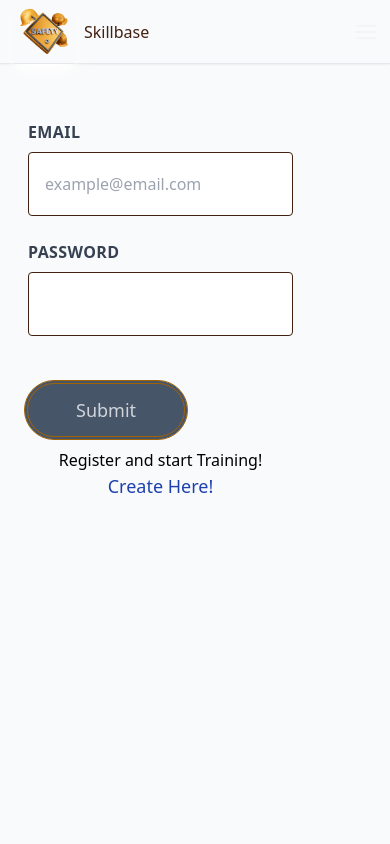
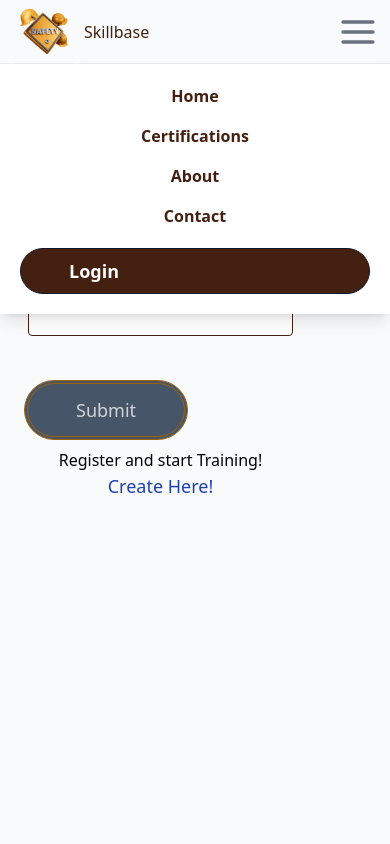
Before and after one commit to rufustech/skillbase, a React (Vite) app: page /login in a window 390 px wide. Both pictures are taken after a click on the button 366 px from the left and 31 px from the top of the page. Shown: the top 844 px of the page. Built offline with nearby package versions, Linux system fonts and the light colour scheme.

Commit message:
fix hamburger menu

```diff
--- a/src/components/DashboardComponents/Admin.jsx
+++ b/src/components/DashboardComponents/Admin.jsx
@@ -211,7 +211,7 @@ function Admin() {
 
               <button
                 type="submit"
-                className="mt-5 px-6 font-semibold py-3 bg-[#432010] text-white rounded-lg"
+                className="mt-5 px-12 font-semibold py-3 bg-[#432010] text-white rounded-full"
                 disabled={isSubmitting}
               >
                 {isSubmitting ? "Creating..." : "Create Course"}
@@ -222,7 +222,7 @@ function Admin() {
         </div>
 
         <div className="grid md:grid-cols-2">
-          <div className="p-12">
+          <div className="lg:p-12">
             <form onSubmit={handleCreateLesson} className="mt-16">
               <label htmlFor="selectedCourse">Select Course</label>
               <select
@@ -283,7 +283,7 @@ function Admin() {
 
               <button
                 type="submit"
-                className="mt-5 px-6 font-semibold py-3 bg-[#432010] text-white rounded-lg"
+                className="mt-5 px-12 font-semibold py-3 bg-[#432010] text-white rounded-full"
                 disabled={isSubmitting}
               >
                 {isSubmitting ? "Creating..." : "Create Lesson"}
@@ -314,7 +314,7 @@ function Admin() {
             </select>
             <button
               type="button"
-              className="mt-4 px-4 py-2 bg-red-600 text-white rounded"
+              className="mt-4 px-4 py-2 bg-red-600 text-white rounded-full"
               onClick={handleDeleteCourse}
             >
               Delete Selected Course
--- a/src/components/DashboardComponents/courseComponents/CourseCard.jsx
+++ b/src/components/DashboardComponents/courseComponents/CourseCard.jsx
@@ -3,7 +3,7 @@ function CourseCard({ course }) {
     <div className="mx-auto p-2 hover:scale-105 flex  justify-center items-center">
       <a
         href={`/lessons/courses/${course._id}/`} // Link to the lessons page for the specific course
-        className="block max-w-sm w-full h-52 p-6  rounded border-gray-700 border-2 shadow hover:bg-gray-200 group overflow-hidden"
+        className="block max-w-sm w-full h-52 p-6  rounded border-gray-700 shadow-lg border-double border-1 border-[#432010] border hover:bg-gray-200 group overflow-hidden"
       >
         <h5 className="mb-2 text-2xl font-bold tracking-tight text-[#432010] group-hover:text-black line-clamp-2">
           {course.title}
--- a/src/components/DashboardComponents/courseComponents/CourseHero.jsx
+++ b/src/components/DashboardComponents/courseComponents/CourseHero.jsx
@@ -44,7 +44,7 @@ function CourseHero() {
           <circle cx={389} cy={389} r={389} fill="#0d6efd" fillOpacity="0.19" />
         </svg>
         <div className="container px-4 mx-auto">
-          <div className="grid grid-cols-12 gap-6">
+          <div className="grid xl:grid-cols-12 gap-6">
             <div className="col-span-12 md:col-span-4">
               <h2 className="text-4xl md:text-[40px] text-[#432010] font-bold leading-normal mb-4 p-4">
                 Your Safety, Our Commitment
@@ -55,15 +55,15 @@ function CourseHero() {
                 safely every day. Because here at Diamond Mine your safety is
                 our Priority.
               </p>
-              <h3 className="p-4 text-center text-3xl rounded-full text-[#432010] font-bold shadow-lg ">
+              <h3 className="p-4 text-center text-3xl rounded-full text-[#432010] font-bold shadow-lg shadow-lg border-double border-0.5 border-[#432010] border">
                 Get your safety training
               </h3>
             </div>
             <div className="col-span-12 md:col-span-8">
-              <div className="grid grid-cols-2 gap-6 gap-x-5">
+              <div className="grid lg:grid-cols-2 gap-6 gap-x-5">
                 <div className="col-span-2 md:col-span-1">
                   <div>
-                    <div className="shadow border-black border-2 h-full p-3">
+                    <div className="shadow-lg border-double border-1 border-[#432010] border h-full p-3">
                       <div className="p-4 lg:p-8">
                         <div className="text-[40px] text-blue-600 mb-2">
                           <i className="fas fa-cannabis" />
@@ -78,7 +78,7 @@ function CourseHero() {
                         </p>
                       </div>
                     </div>
-                    <div className="shadow border-black border-2 h-full p-3 mt-4">
+                    <div className="shadow-lg border-double border-1 border-[#432010] border  h-full p-3 mt-4">
                       <div className="p-4 lg:p-8">
                         <div className="text-[40px] text-blue-600 mb-2">
                           <i className="fas fa-ribbon" />
@@ -97,7 +97,7 @@ function CourseHero() {
                 </div>
                 <div className="col-span-2  md:col-span-1">
                   <div className="md:mt-12">
-                    <div className="bg-white border-black border-2 shadow h-full p-3 md:mt-4">
+                    <div className="bg-white opacity-90 shadow-lg border-double border-1 border-[#432010] border h-full p-3 md:mt-4">
                       <div className="p-4 lg:p-8">
                         <div className="text-[40px] text-blue-600 mb-2">
                           <i className="fas fa-camera" />
@@ -111,7 +111,7 @@ function CourseHero() {
                         </p>
                       </div>
                     </div>
-                    <div className="bg-white border-black border-2 shadow h-full p-3 mt-4">
+                    <div className="bg-white shadow-lg border-double border-1 border-[#432010] border h-full p-3 mt-4">
                       <div className="p-4 lg:p-8">
                         <div className="text-[40px] text-blue-600 mb-2">
                           <i className="fab fa-asymmetrik" />
--- a/src/components/SubHeader.jsx
+++ b/src/components/SubHeader.jsx
@@ -5,6 +5,7 @@ import { safetyhelmets } from "../assets";
 function SubHeader() {
   const navigate = useNavigate();
   const [isLoggedIn, setIsLoggedIn] = useState(false);
+  const [isMenuOpen, setIsMenuOpen] = useState(false);
 
   // Check login status on component mount
   useEffect(() => {
@@ -22,8 +23,14 @@ function SubHeader() {
     navigate("/");
   };
 
+  // Toggle menu
+  const toggleMenu = () => {
+    setIsMenuOpen((prev) => !prev);
+  };
+
   return (
     <nav className="sticky bg-[#f9fafb] top-0 w-full shadow-sm flex justify-between relative h-16 items-center border-b px-3 md:px-10 lg:px-20 z-50">
+      {/* Logo */}
       <div className="flex items-center gap-2">
         <a href="/">
           <img
@@ -35,6 +42,8 @@ function SubHeader() {
         <span className="sr-only">Shop Logo</span>
         <p className="text-[#432010]">Skillbase</p>
       </div>
+
+      {/* Desktop Menu */}
       <ul className="hidden font-semibold text-[#432010] dark:text-white lg:absolute left-[50%] top-[50%] -translate-x-1/2 -translate-y-1/2 lg:flex flex-row items-center justify-center gap-5">
         <li>
           <a
@@ -69,6 +78,8 @@ function SubHeader() {
           </a>
         </li>
       </ul>
+
+      {/* Desktop Login/Logout */}
       <div className="hidden lg:flex items-center justify-center gap-5 text-[#432010] text-sm">
         {isLoggedIn ? (
           <button
@@ -86,24 +97,82 @@ function SubHeader() {
           </a>
         )}
       </div>
+
+      {/* Hamburger Icon */}
       <svg
         xmlns="http://www.w3.org/2000/svg"
-        width={24}
-        height={24}
+        width={40}
+        height={40}
         viewBox="0 0 24 24"
         fill="none"
         stroke="currentColor"
         strokeWidth={2}
         strokeLinecap="round"
         strokeLinejoin="round"
-        className="lucide-icon AlignJustify 24 block lg:hidden hover:opacity-80 transition text-gray-100"
+        className="lucide-icon AlignJustify 24 block lg:hidden hover:opacity-80 transition text-gray-500"
         role="button"
+        onClick={toggleMenu}
       >
         <line x1={3} x2={21} y1={6} y2={6}></line>
         <line x1={3} x2={21} y1={12} y2={12}></line>
         <line x1={3} x2={21} y1={18} y2={18}></line>
       </svg>
       <span className="sr-only">Mobile Menu Icon</span>
+
+      {/* Mobile Menu */}
+      {isMenuOpen && (
+        <div className="absolute top-16 left-0 w-full bg-white shadow-lg z-40 p-5 flex flex-col gap-5">
+          <ul className="flex flex-col items-center text-[#432010] font-semibold gap-4">
+            <li>
+              <a
+                className="hover:bg-gray-100 text-[#432010] px-2 py-1.5 rounded-md"
+                href="/"
+              >
+                Home
+              </a>
+            </li>
+            <li>
+              <a
+                className="hover:bg-gray-100 text-[#432010] px-2 py-1.5 rounded-md"
+                href="/certs"
+              >
+                Certifications
+              </a>
+            </li>
+            <li>
+              <a
+                className="hover:bg-gray-100 text-[#432010] px-2 py-1.5 rounded-md"
+                href="/about"
+              >
+                About
+              </a>
+            </li>
+            <li>
+              <a
+                className="hover:bg-gray-100 text-[#432010] px-2 py-1.5 rounded-md"
+                href="/contact"
+              >
+                Contact
+              </a>
+            </li>
+          </ul>
+          {isLoggedIn ? (
+            <button
+              onClick={handleLogout}
+              className="w-full border-gray-900 border text-lg rounded-full text-white font-bold bg-[#432010] px-12 py-2 hover:scale-95 hover:text-[#432010] hover:bg-[white] hover:border-4 hover:border-double cursor-pointer hover:opacity-80 transition"
+            >
+              Logout
+            </button>
+          ) : (
+            <a
+              href="/login"
+              className="w-full border-gray-900 border text-lg rounded-full text-white font-bold bg-[#432010] px-12 py-2 hover:scale-95 hover:text-[#432010] hover:bg-[white] hover:border-4 hover:border-double cursor-pointer hover:opacity-80 transition"
+            >
+              Login
+            </a>
+          )}
+        </div>
+      )}
     </nav>
   );
 }
```
